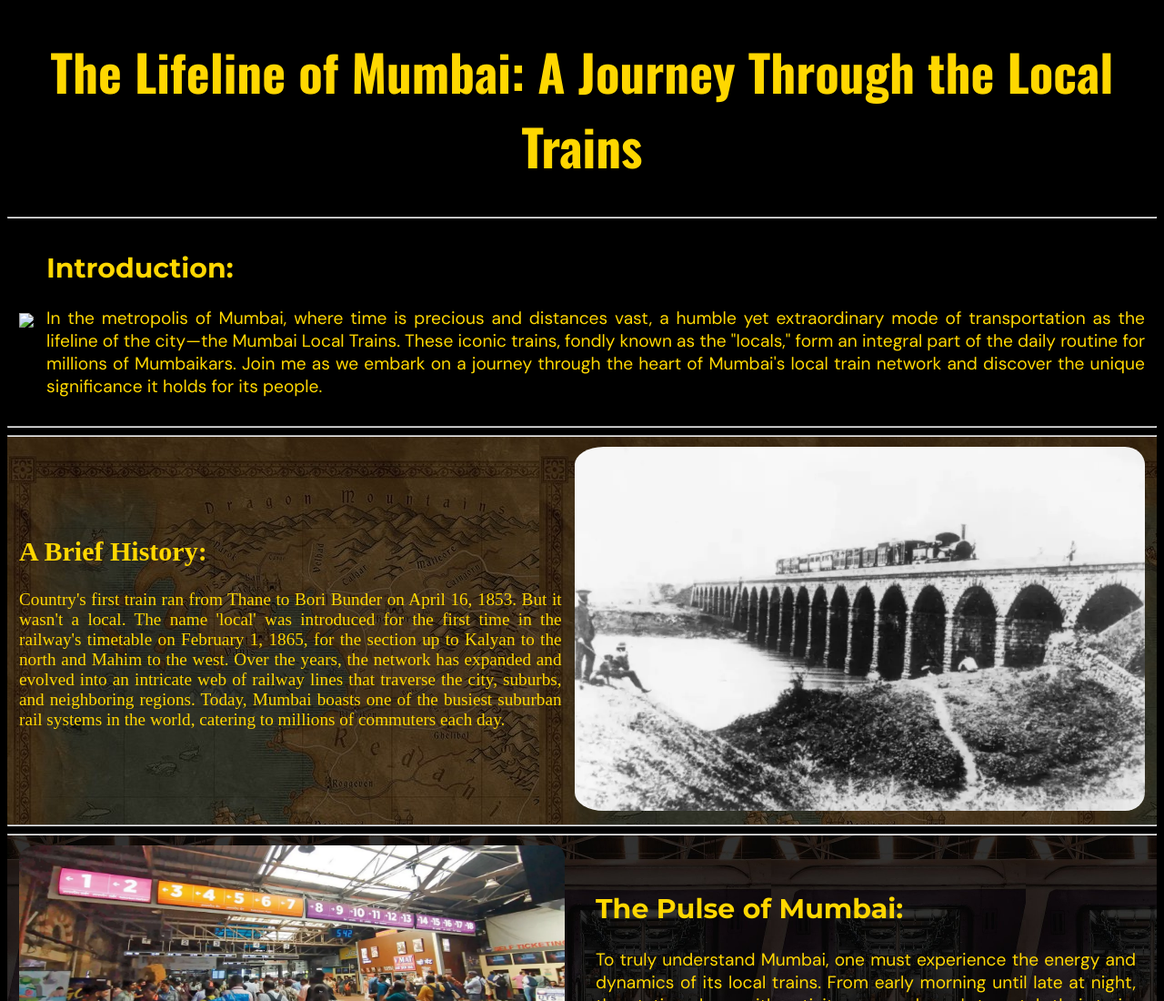
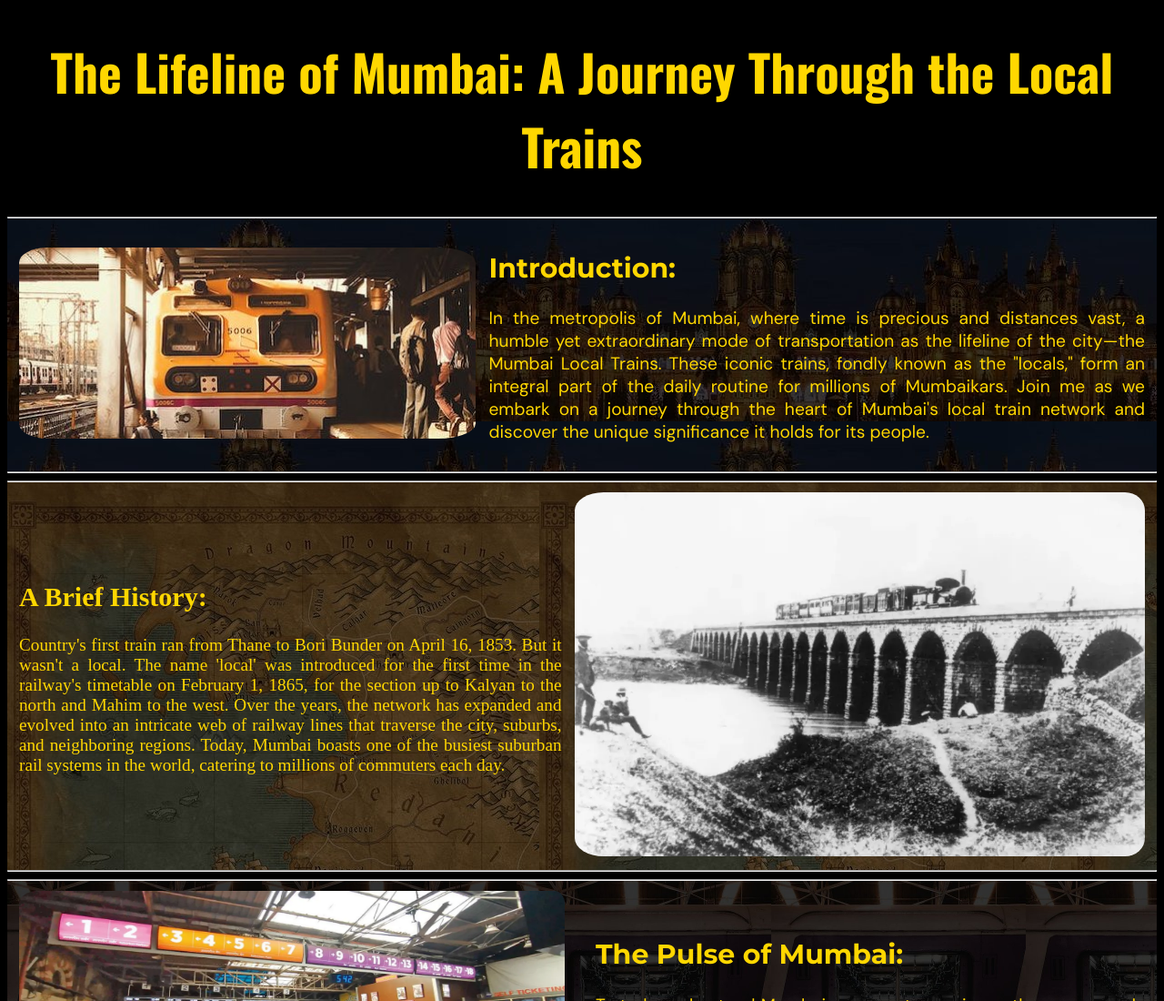
Before and after one commit to aryakeskar01/TC-Blog-Assignment, a plain HTML site: page index.html in a window 1280 px wide. Shown: the top 1100 px of the page at 91% size. Drawn offline with nearby package versions, Linux system fonts and the light colour scheme; files whose address does not match are found by name; a web font is replaced by a local one.

Commit message:
index.html

```diff
--- a/index.html
+++ b/index.html
@@ -10,12 +10,12 @@
   </head>
 <body style="background-color: black;">
   <h1 style="font-size: 55px;text-align: center;font-family: 'Oswald', sans-serif;color: gold;">The Lifeline of Mumbai: A Journey Through the Local Trains</h1>
-  <div style="color: gold;background-image: url('./assets/csmt-station-great-night.jpg');">
+  <div style="color: gold;background-image: url('csmt-station-great-night.jpg');">
     <hr style="color: yellow;"/>
     <table>
       <tbody>
         <tr>
-          <td><img src="./assets/pexels-photo-2526935.jpeg" style="border-radius: 8%; height: 210px;padding-left: 10px;"/></td>
+          <td><img src="pexels-photo-2526935.jpeg" style="border-radius: 8%; height: 210px;padding-left: 10px;"/></td>
           <td><h2 style="font-family: 'Montserrat', sans-serif;padding-left: 10px;font-size: 30px;">Introduction:</h2>
             <p style="font-family: 'DM Sans', sans-serif;padding-left: 10px;font-size: larger;text-align: justify;padding-right: 10px;"> In the metropolis of Mumbai, where time is precious and distances
                       vast, a humble yet extraordinary mode of transportation as the
```
